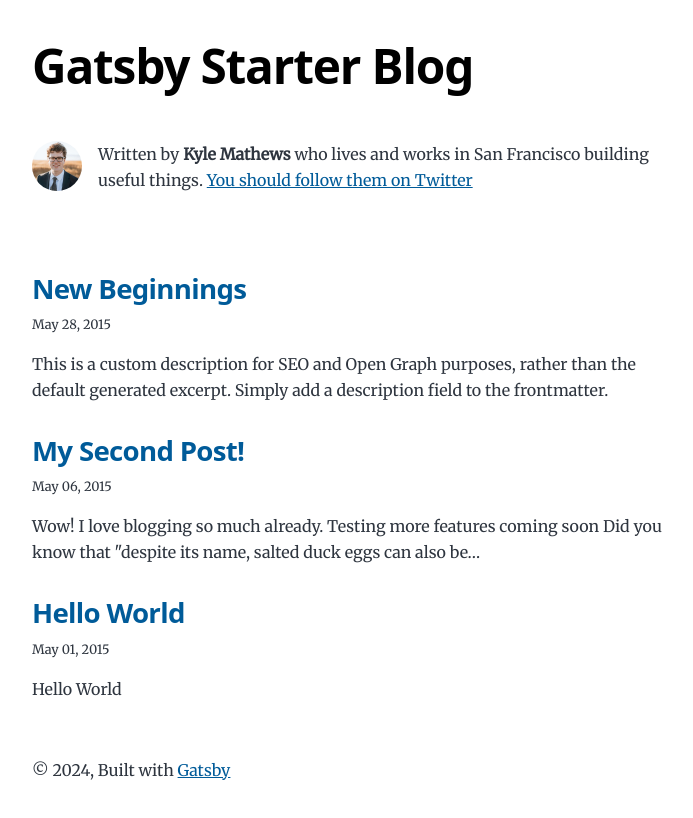
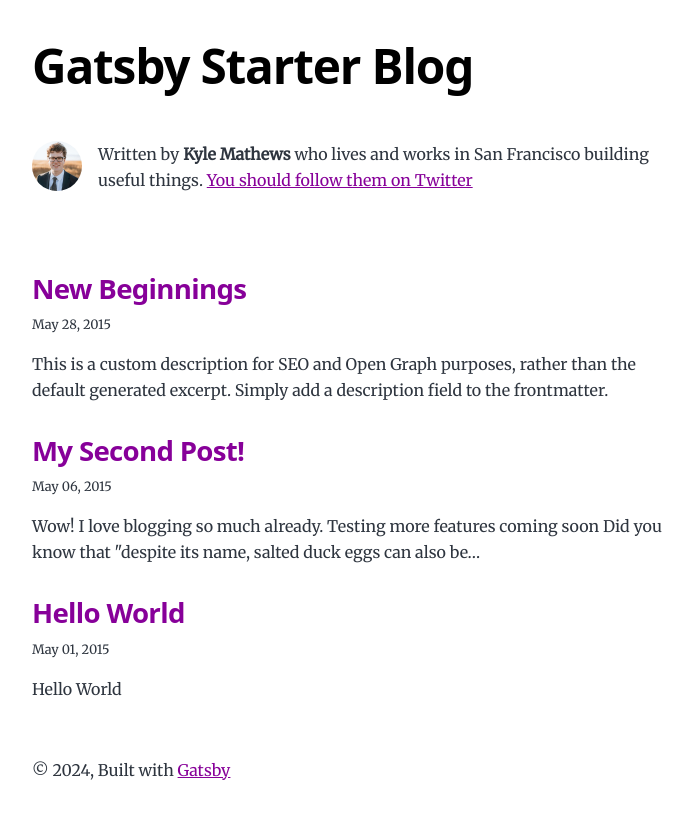
Before and after one commit to lacric/gatsby, a Gatsby site: page / in a window 1280 px wide. Shown: the whole page, without its empty margins (292-985 px from the left). Built offline with nearby package versions, Linux system fonts and the light colour scheme; Gatsby itself is replaced by a stand-in of ours.

Commit message:
Update style.css
update on -color-primary: #870099;

```diff
--- a/src/style.css
+++ b/src/style.css
@@ -52,7 +52,7 @@
   --fontSize-5: 2.074rem;
   --fontSize-6: 2.488rem;
   --fontSize-7: 2.986rem;
-  --color-primary: #005b99;
+  --color-primary: #870099;
   --color-text: #2e353f;
   --color-text-light: #4f5969;
   --color-heading: #1a202c;
```
